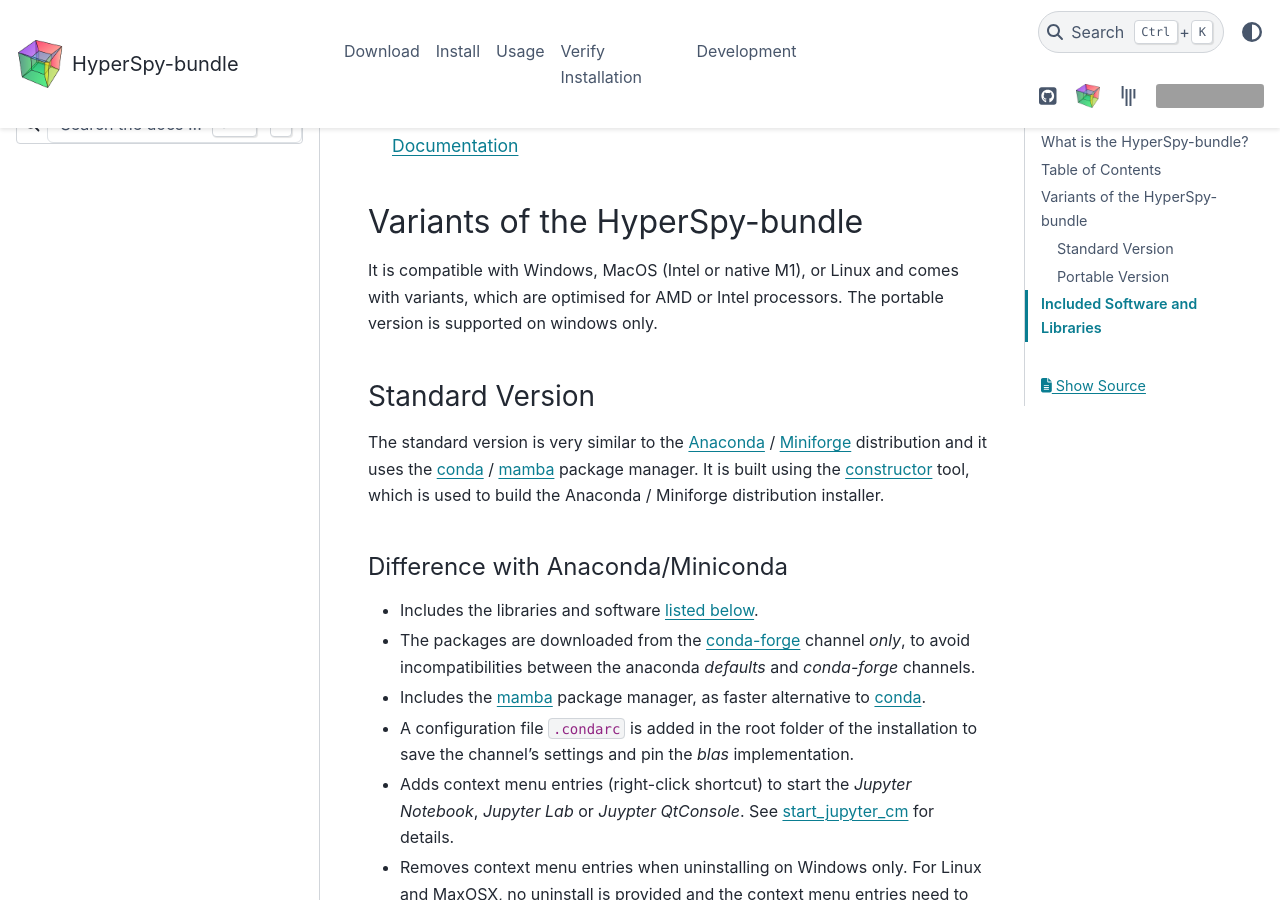
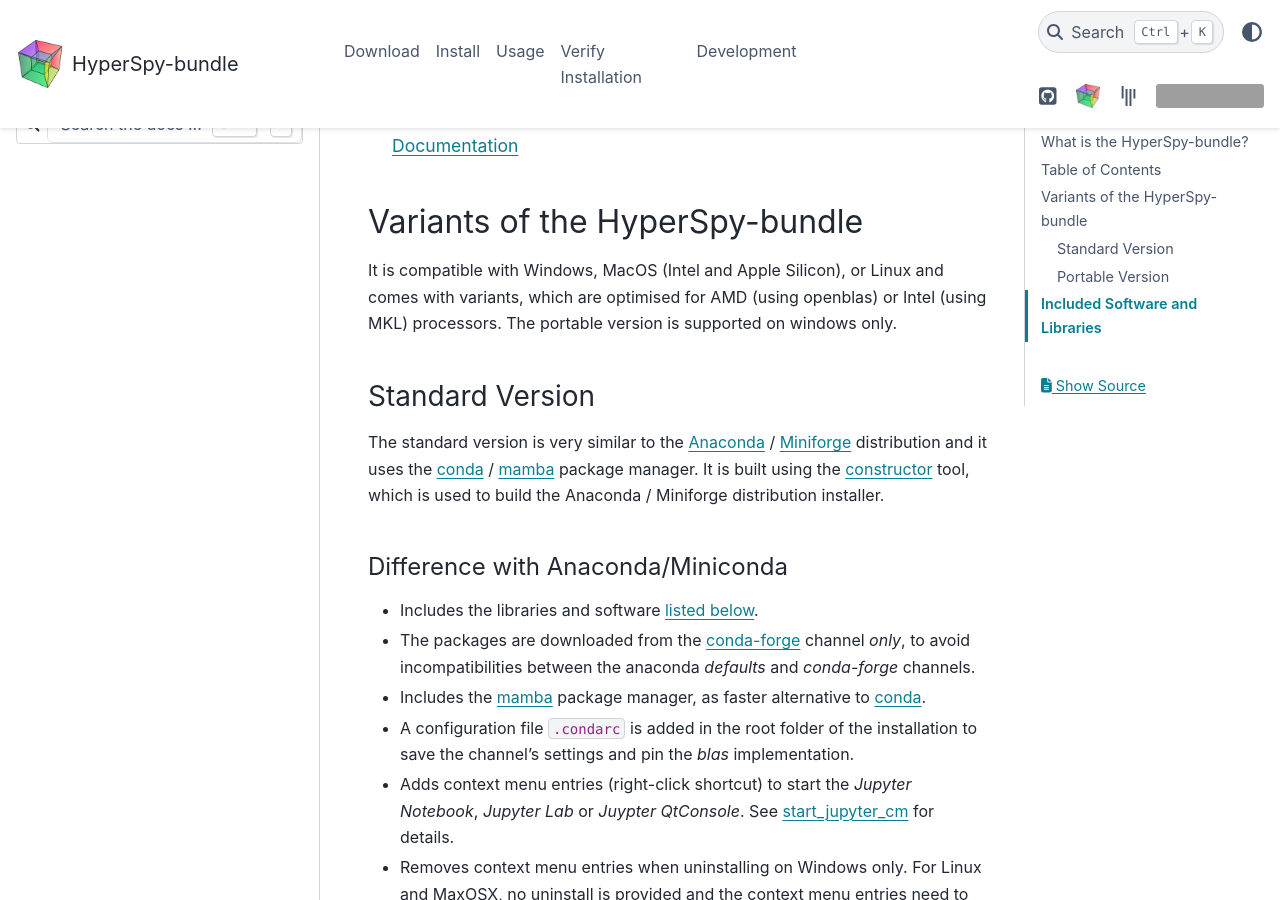
Before and after one commit to hyperspy/hyperspy-bundle, a Sphinx documentation site: the page built from docs/index.rst, in a window 1280 px wide and 900 px high, scrolled down 979 px. Built offline with Sphinx 7.4.7 and the PyData theme 0.15.4, drawn with Linux system fonts in a browser that asks for light colours; grey boxes are pictures that could not be loaded.

Commit message:
Update release text and use "Silicon" instead of "M1" for osx-arm64 build

```diff
--- a/docs/index.rst
+++ b/docs/index.rst
@@ -34,8 +34,8 @@ Table of Contents
 Variants of the HyperSpy-bundle
 ===============================
 
-It is compatible with Windows, MacOS (Intel or native M1), or Linux and comes
-with variants, which are optimised for AMD or Intel processors.
+It is compatible with Windows, MacOS (Intel and Apple Silicon), or Linux and comes
+with variants, which are optimised for AMD (using openblas) or Intel (using MKL) processors.
 The portable version is supported on windows only.
 
 Standard Version
```
Also changed, not shown: RELEASE_TEXT.md (+2 -2 lines), 1 other file.
